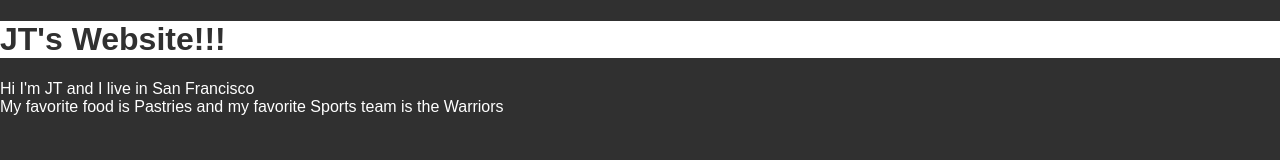
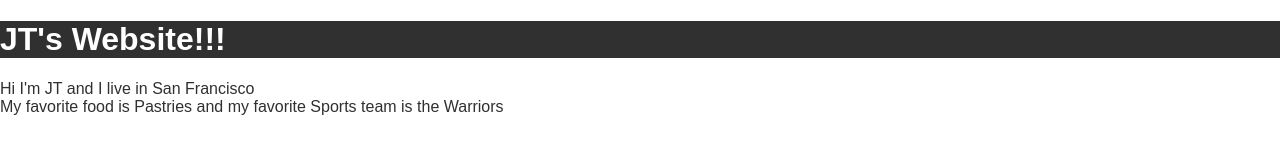
Before and after one commit to PackyCode/PackyCode.github.io, a plain HTML site: page index.html in a window 1280 px wide. Drawn offline with Linux system fonts and the light colour scheme.

Commit message:
Update style.css

```diff
--- a/style.css
+++ b/style.css
@@ -1,12 +1,12 @@
 body {
-    background: #303030;
+    background: #ffffff;
     font-family: Arial, Helvetica, sans-serif;
-    color: #ffffff;
+    color: #303030;
     margin: 0;
     padding: 0;
 }
 header {
-    background-color: #ffffff;
-    color: #303030;
+    background-color: #303030;
+    color: #ffffff;
     top 0;
 }
```
